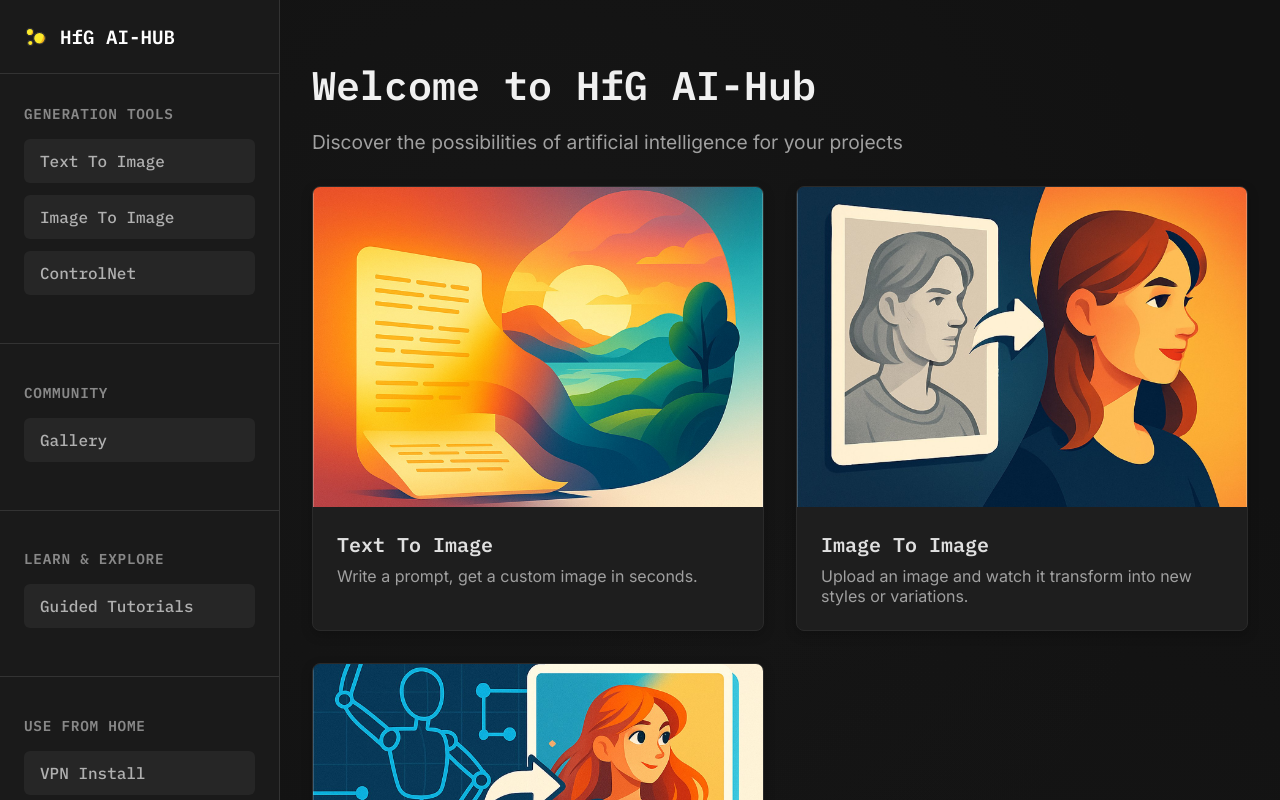
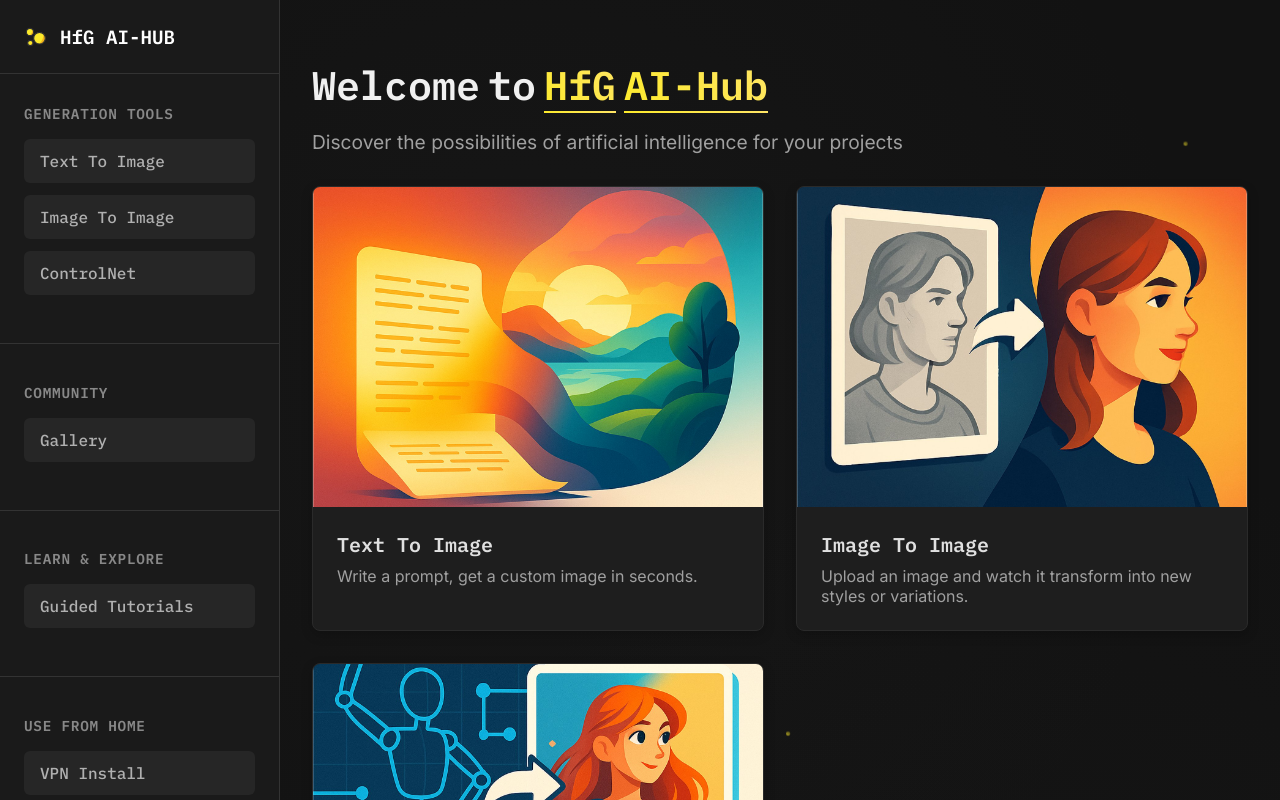
Before and after one commit to hfg-gmuend/stablehub.aid-lab.hfg-gmuend.de, a SvelteKit app: page / in a window 1280 px wide. Shown: the top 800 px of the page. Built offline with nearby package versions, Linux system fonts and the light colour scheme.

Commit message:
feat: Implement staggered animations for title, subtitle, and cards in the main page with floating particles background

```diff
--- a/src/routes/+page.svelte
+++ b/src/routes/+page.svelte
@@ -3,6 +3,23 @@
   import ImageCard from "$lib/components/ImageCard.svelte";
   import TutorialHighlightCard from "$lib/components/uicomponents/TutorialHighlightCard.svelte";
   import { base, assets } from '$app/paths';
+  import { onMount } from 'svelte';
+
+  // Animation states
+  let mounted = false;
+  let titleVisible = false;
+  let subtitleVisible = false;
+  let cardsVisible = false;
+  let tutorialsVisible = false;
+
+  onMount(() => {
+    // Staggered animation sequence
+    setTimeout(() => mounted = true, 100);
+    setTimeout(() => titleVisible = true, 300);
+    setTimeout(() => subtitleVisible = true, 600);
+    setTimeout(() => cardsVisible = true, 900);
+    setTimeout(() => tutorialsVisible = true, 1200);
+  });
 </script>
 
 <svelte:head>
@@ -10,13 +27,27 @@
   <link href="https://fonts.googleapis.com/css2?family=IBM+Plex+Mono:wght@400;500;600&family=Inter:wght@400;500;600&display=swap" rel="stylesheet">
 </svelte:head>
 
-<div class="app-container">
+<div class="app-container" class:mounted>
   <MinimalSidebar />
   <main>
-    <h1 class="main-title">Welcome to HfG AI-Hub</h1>
-    <p class="subtitle">Discover the possibilities of artificial intelligence for your projects</p>
+    <!-- Floating particles background -->
+    <div class="particles">
+      {#each Array(6) as _, i}
+        <div class="particle" style="--delay: {i * 0.5}s; --duration: {8 + i * 2}s;"></div>
+      {/each}
+    </div>
 
-    <div class="cards-container">
+    <h1 class="main-title" class:visible={titleVisible}>
+      <span class="title-word" style="--delay: 0s">Welcome</span>
+      <span class="title-word" style="--delay: 0.1s">to</span>
+      <span class="title-word highlight" style="--delay: 0.2s">HfG</span>
+      <span class="title-word highlight" style="--delay: 0.3s">AI-Hub</span>
+    </h1>
+
+
+    <p class="subtitle" class:visible={subtitleVisible}>Discover the possibilities of artificial intelligence for your projects</p>
+
+    <div class="cards-container" class:visible={cardsVisible}>
       <ImageCard
         title="Text To Image"
         description="Write a prompt, get a custom image in seconds."
@@ -38,7 +69,7 @@
     </div>
 
     <!-- Tutorial-Teaser-Abschnitt -->
-    <section class="tutorials-teaser">
+    <section class="tutorials-teaser" class:visible={tutorialsVisible}>
       <div class="teaser-header">
         <h2>New here? Start with our tutorials</h2>
         <a href="{base}/guided-tutorial" class="view-all-link">View all tutorials</a>
@@ -85,6 +116,12 @@
   .app-container {
     display: flex;
     min-height: 100vh;
+    opacity: 0;
+    transition: opacity 0.8s ease-out;
+  }
+
+  .app-container.mounted {
+    opacity: 1;
   }
 
   main {
@@ -94,27 +131,176 @@
     background-image:
       radial-gradient(circle at 25% 25%, rgba(60, 60, 60, 0.1) 0%, transparent 50%),
       radial-gradient(circle at 75% 75%, rgba(40, 40, 40, 0.15) 0%, transparent 50%);
+    position: relative;
+    overflow: hidden;
   }
 
+  /* Floating Particles Background */
+  .particles {
+    position: absolute;
+    top: 0;
+    left: 0;
+    width: 100%;
+    height: 100%;
+    pointer-events: none;
+    z-index: 0;
+  }
+
+  .particle {
+    position: absolute;
+    width: 4px;
+    height: 4px;
+    background: linear-gradient(45deg, #FCEA2B, rgba(252, 234, 43, 0.3));
+    border-radius: 50%;
+    animation: float var(--duration, 10s) infinite ease-in-out;
+    animation-delay: var(--delay, 0s);
+    opacity: 0.6;
+  }
+
+  .particle:nth-child(1) { top: 20%; left: 10%; }
+  .particle:nth-child(2) { top: 60%; left: 20%; }
+  .particle:nth-child(3) { top: 30%; left: 80%; }
+  .particle:nth-child(4) { top: 80%; left: 70%; }
+  .particle:nth-child(5) { top: 50%; left: 50%; }
+  .particle:nth-child(6) { top: 10%; left: 90%; }
+
+  @keyframes float {
+    0%, 100% {
+      transform: translateY(0px) translateX(0px) scale(1);
+      opacity: 0.6;
+    }
+    33% {
+      transform: translateY(-20px) translateX(10px) scale(1.1);
+      opacity: 0.8;
+    }
+    66% {
+      transform: translateY(10px) translateX(-5px) scale(0.9);
+      opacity: 0.4;
+    }
+  }
+
+  /* Animated Title */
   .main-title {
     font-family: 'IBM Plex Mono', monospace;
     font-size: 2.5rem;
     margin-bottom: 1rem;
     color: #f0f0f0;
+    position: relative;
+    z-index: 1;
+    opacity: 0;
+    transform: translateY(30px);
+    transition: all 0.8s cubic-bezier(0.25, 0.46, 0.45, 0.94);
+    display: flex;
+    flex-wrap: wrap;
+    gap: 0.5rem;
   }
 
+  .main-title.visible {
+    opacity: 1;
+    transform: translateY(0);
+  }
+
+  .title-word {
+    display: inline-block;
+    opacity: 0;
+    transform: translateY(20px);
+    animation-delay: var(--delay, 0s);
+  }
+
+  .main-title.visible .title-word {
+    animation: slideInUp 0.6s ease-out forwards;
+  }
+
+  .title-word.highlight {
+    background: linear-gradient(45deg, #FCEA2B, #FFE566);
+    -webkit-background-clip: text;
+    -webkit-text-fill-color: transparent;
+    background-clip: text;
+    position: relative;
+  }
+
+  .title-word.highlight::after {
+    content: '';
+    position: absolute;
+    bottom: -2px;
+    left: 0;
+    width: 0;
+    height: 2px;
+    background: linear-gradient(45deg, #FCEA2B, #FFE566);
+    animation: underlineGrow 0.8s ease-out 0.5s forwards;
+  }
+
+  @keyframes slideInUp {
+    to {
+      opacity: 1;
+      transform: translateY(0);
+    }
+  }
+
+  @keyframes underlineGrow {
+    to {
+      width: 100%;
+    }
+  }
+
+  /* Animated Subtitle */
   .subtitle {
     font-family: 'Inter', sans-serif;
     font-size: 1.2rem;
     color: #a0a0a0;
     margin-bottom: 2rem;
+    position: relative;
+    z-index: 1;
+    opacity: 0;
+    transform: translateY(20px);
+    transition: all 0.8s ease-out 0.3s;
   }
 
+  .subtitle.visible {
+    opacity: 1;
+    transform: translateY(0);
+  }
+
+  /* Animated Cards */
   .cards-container {
     display: grid;
     grid-template-columns: repeat(auto-fit, minmax(300px, 1fr));
     gap: 2rem;
     margin-top: 2rem;
+    position: relative;
+    z-index: 1;
+    opacity: 0;
+    transform: translateY(40px);
+    transition: all 1s ease-out;
+  }
+
+  .cards-container.visible {
+    opacity: 1;
+    transform: translateY(0);
+  }
+
+  /* Staggered card animations */
+  .cards-container.visible :global(.card:nth-child(1)) {
+    animation: slideInCard 0.8s ease-out 0.1s both;
+  }
+
+  .cards-container.visible :global(.card:nth-child(2)) {
+    animation: slideInCard 0.8s ease-out 0.3s both;
+  }
+
+  .cards-container.visible :global(.card:nth-child(3)) {
+    animation: slideInCard 0.8s ease-out 0.5s both;
+  }
+
+  @keyframes slideInCard {
+    from {
+      opacity: 0;
+      transform: translateY(30px) scale(0.95);
+    }
+    to {
+      opacity: 1;
+      transform: translateY(0) scale(1);
+    }
   }
 
   /* Tutorial-Teaser-Styling */
@@ -122,6 +308,14 @@
     margin-top: 4rem;
     padding-top: 2rem;
     border-top: 1px solid #333;
+    opacity: 0;
+    transform: translateY(40px);
+    transition: all 1s ease-out;
+  }
+
+  .tutorials-teaser.visible {
+    opacity: 1;
+    transform: translateY(0);
   }
 
   .teaser-header {
@@ -160,7 +354,35 @@
     margin-top: 1rem;
   }
 
+  /* Staggered tutorial card animations */
+  .tutorials-teaser.visible .tutorial-highlights :global(.tutorial-card:nth-child(1)) {
+    animation: slideInCard 0.8s ease-out 0.2s both;
+  }
+
+  .tutorials-teaser.visible .tutorial-highlights :global(.tutorial-card:nth-child(2)) {
+    animation: slideInCard 0.8s ease-out 0.4s both;
+  }
+
+  .tutorials-teaser.visible .tutorial-highlights :global(.tutorial-card:nth-child(3)) {
+    animation: slideInCard 0.8s ease-out 0.6s both;
+  }
+
   @media (max-width: 768px) {
+    main {
+      padding: 1.5rem;
+    }
+
+    .main-title {
+      font-size: 2rem;
+      text-align: left;
+      margin-left: 4rem; /* Nur die Headline nach rechts verschieben */
+    }
+
+    .subtitle {
+      font-size: 1rem;
+      text-align: center;
+    }
+
     .teaser-header {
       flex-direction: column;
       align-items: flex-start;
@@ -170,5 +392,10 @@
     .tutorial-highlights {
       grid-template-columns: 1fr;
     }
+
+    .particles .particle {
+      width: 3px;
+      height: 3px;
+    }
   }
 </style>
```
